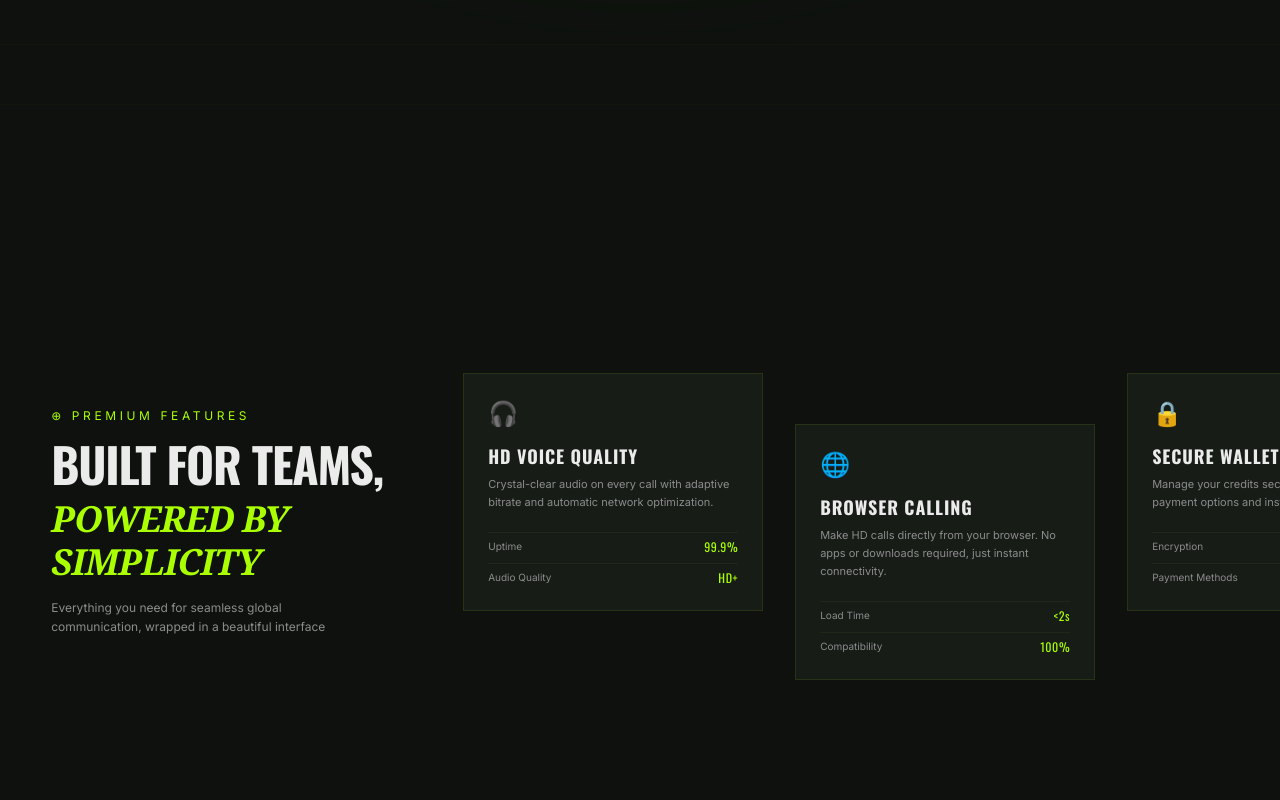
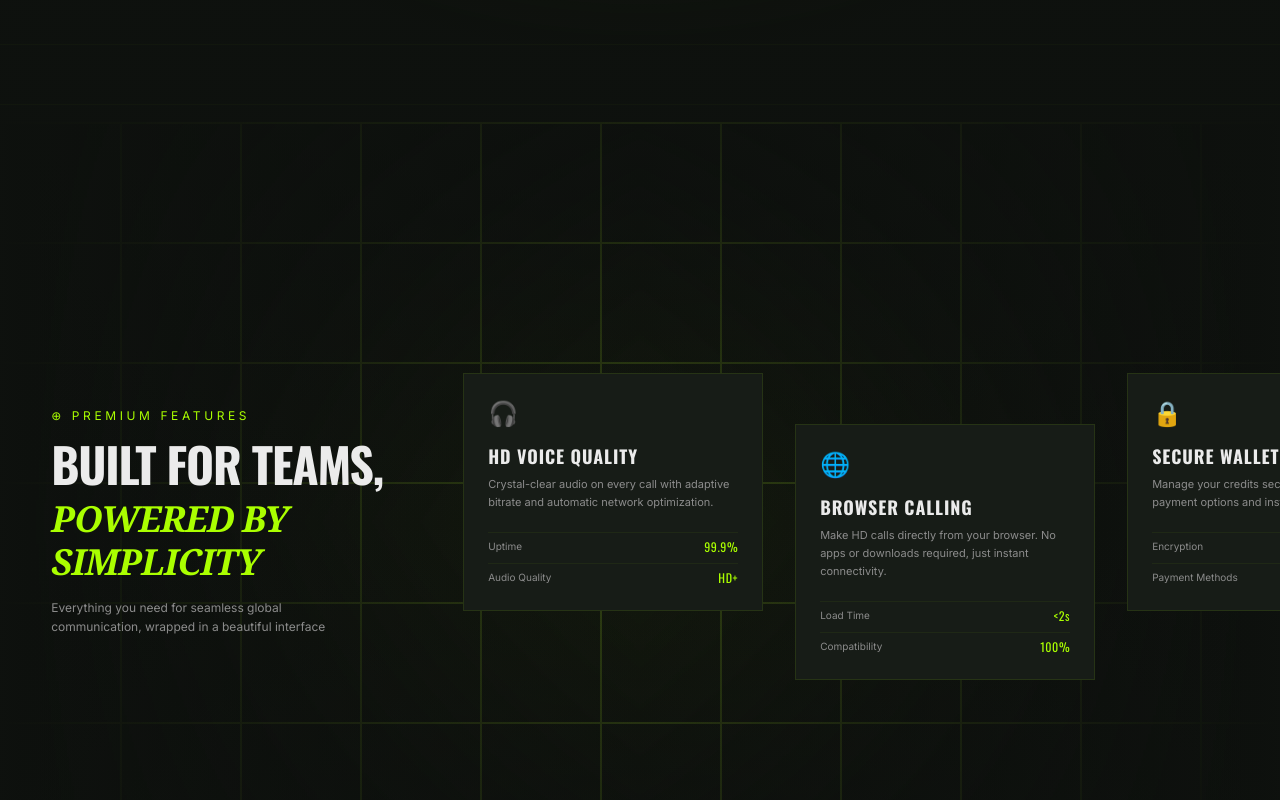
Before and after one commit to kishoremk05/callflow-landingpage, a React (Vite) app: page / in a window 1280 px wide. Shown: the part 2380-3180 px from the top of the page. Built offline with nearby package versions, Linux system fonts and the light colour scheme; the HTML template or start-up script is replaced by a standard one; a web font is replaced by a local one.

Commit message:
feat: Add new landing page with interactive sections and GSAP scroll animations.

```diff
--- a/src/pages/Index.tsx
+++ b/src/pages/Index.tsx
@@ -495,6 +495,29 @@ const Index = () => {
 
       {/* ===== PREMIUM FEATURES — HORIZONTAL SCROLL ===== */}
       <section ref={featuresScrollRef} className="relative h-screen overflow-hidden">
+        {/* Grid pattern background */}
+        <div className="absolute inset-0 z-0">
+          <div
+            className="absolute inset-0 opacity-[0.25]"
+            style={{
+              backgroundImage:
+                "linear-gradient(hsl(80 70% 45%) 2px, transparent 2px), linear-gradient(90deg, hsl(80 70% 45%) 2px, transparent 2px)",
+              backgroundSize: "120px 120px",
+            }}
+          />
+          {/* Radial glow behind the grid */}
+          <div
+            className="absolute inset-0"
+            style={{
+              background:
+                "radial-gradient(ellipse at 50% 50%, hsl(80 100% 50% / 0.04) 0%, transparent 60%)",
+            }}
+          />
+          {/* Edge fade so grid blends into dark */}
+          <div className="absolute inset-0 bg-gradient-to-r from-dark via-transparent to-dark" />
+          <div className="absolute inset-0 bg-gradient-to-b from-dark via-transparent to-dark opacity-60" />
+        </div>
+
         {/* Single horizontal track — header + zig-zag cards all scroll together */}
         <div
           ref={featuresTrackRef}
```
